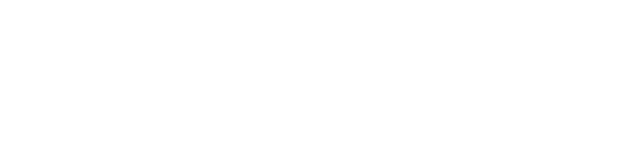
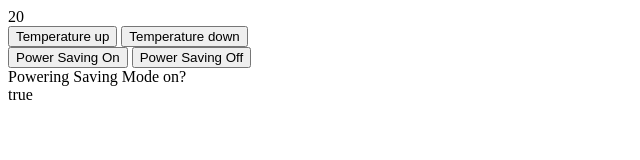
Before and after one commit to karimabuseer/thermostat, a plain HTML site: page views/index.html in a window 1280 px wide. Shown: the whole page, without its empty margins (0-640 px from the left). Drawn offline with Linux system fonts and the light colour scheme.

Commit message:
Working frontpage

```diff
--- a/src/interface.js
+++ b/src/interface.js
@@ -1,3 +1,32 @@
 document.addEventListener('DOMContentLoaded', function(event) {
-  console.log('Hello there!')
+  const tempUp = document.getElementById("tempup");
+  const tempDown = document.getElementById("tempdown");
+  const powerSaveOn = document.getElementById("pson")
+  const powerSaveOff = document.getElementById("psoff")
+
+
+  const thermostat = new Thermostat();
+
+  tempUp.addEventListener("click",function() {
+    console.log(thermostat.degrees)
+    thermostat.up()
+    document.getElementById("temperature").innerHTML = thermostat.degrees;
+  });
+  tempDown.addEventListener("click",function() {
+    console.log(thermostat.degrees)
+    thermostat.down()
+    document.getElementById("temperature").innerHTML = thermostat.degrees;
+  });
+  powerSaveOn.addEventListener("click",function() {
+    thermostat.powerSaveOn()
+    document.getElementById("powersaving").innerHTML = thermostat.powerSaveMode;
+  });
+
+  powerSaveOff.addEventListener("click",function() {
+    thermostat.powerSaveOff()
+    document.getElementById("powersaving").innerHTML = thermostat.powerSaveMode;
+  });
+
+  document.getElementById("temperature").innerHTML = thermostat.degrees;
+  document.getElementById("powersaving").innerHTML = thermostat.powerSaveMode;
 });
--- a/views/index.html
+++ b/views/index.html
@@ -8,8 +8,13 @@
 </head>
 
 <body>
-
-
+  <div id="temperature"> </div>
+  <button id='tempup' type="button">Temperature up</button>
+  <button id='tempdown' type="button">Temperature down</button><br>
+  <button id='pson' type="button">Power Saving On</button>
+  <button id='psoff' type="button">Power Saving Off</button>
+  <div>Powering Saving Mode on? </div>
+  <div id="powersaving"> </div>
 
 </body>
 
```
